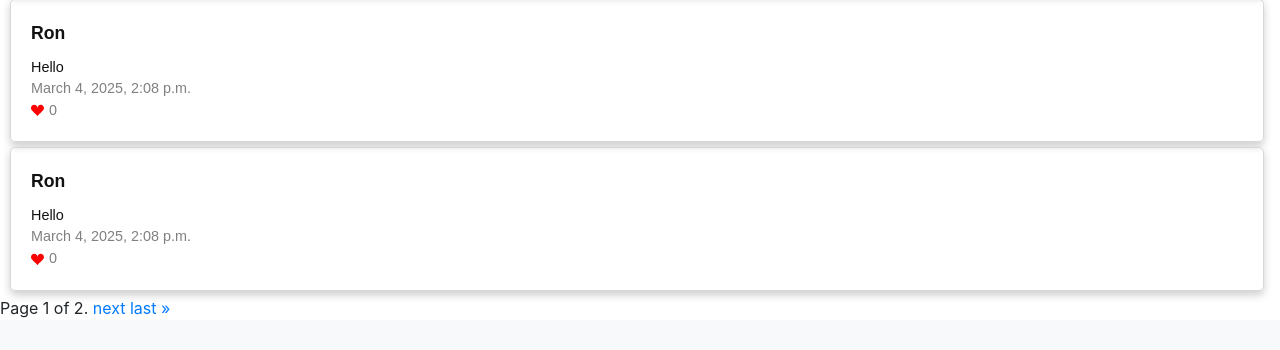
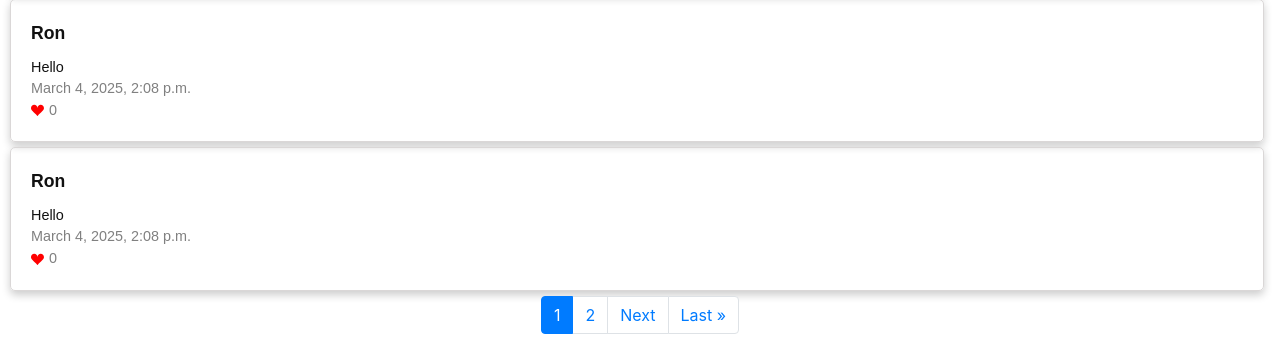
Before and after one commit to i-Noix/network, a Django app: page / in a window 1280 px wide. Shown: the part 1289-1639 px from the top of the page. Before the commit the page ends 1607 px from the top, so only its background shows below. Run offline with Django 3.2, Linux system fonts and the light colour scheme; data comes from the database, SQL or seed files in the repository; both versions use the stored data as it was after the commit; data that the repository does not hold is empty; some libraries are stand-ins or nearby versions.

Commit message:
Update pagination on index page

```diff
--- a/network/templates/network/index.html
+++ b/network/templates/network/index.html
@@ -37,22 +37,32 @@
               </svg>{{ post.likes.count }}</p>
         </div>
     {% endfor %}
-    <div class="pagination">
-        <span class="step-links">
+    <div class="pagination-container">
+        <ul class="pagination justify-content-center">
             {% if page_obj.has_previous %}
-                <a href="?page=1">&laquo; first</a>
-                <a href="?page={{ page_obj.previous_page_number }}">previous</a>
+                <li class="page-item">
+                    <a class="page-link" href="?page=1">&laquo; First</a>
+                </li>
+                <li class="page-item">
+                    <a class="page-link" href="?page={{ page_obj.previous_page_number }}">Previous</a>
+                </li>
             {% endif %}
-
-            <span class="current">
-                Page {{ page_obj.number }} of {{ page_obj.paginator.num_pages }}.
-            </span>
-
+            {% for page in page_obj.paginator.page_range %}
+                {% if page >= page_obj.number|add:"-2" and page <= page_obj.number|add:"2" %}
+                    <li class="page-item {% if page == page_obj.number %}active{% endif %}">
+                        <a class="page-link" href="?page={{ page }}">{{ page }}</a>
+                    </li>
+                {% endif %}
+            {% endfor %}
             {% if page_obj.has_next %}
-                <a href="?page={{ page_obj.next_page_number }}">next</a>
-                <a href="?page={{ page_obj.paginator.num_pages }}">last &raquo;</a>
+                    <li class="page-item">
+                        <a class="page-link" href="?page={{ page_obj.next_page_number }}">Next</a>
+                    </li>
+                    <li class="page-item">
+                        <a class="page-link" href="?page={{ page_obj.paginator.num_pages }}">Last &raquo;</a>
+                    </li>
             {% endif %}
-        </span>
+        </ul>
     </div>
 
 
```
Also changed, not shown: db.sqlite3.
